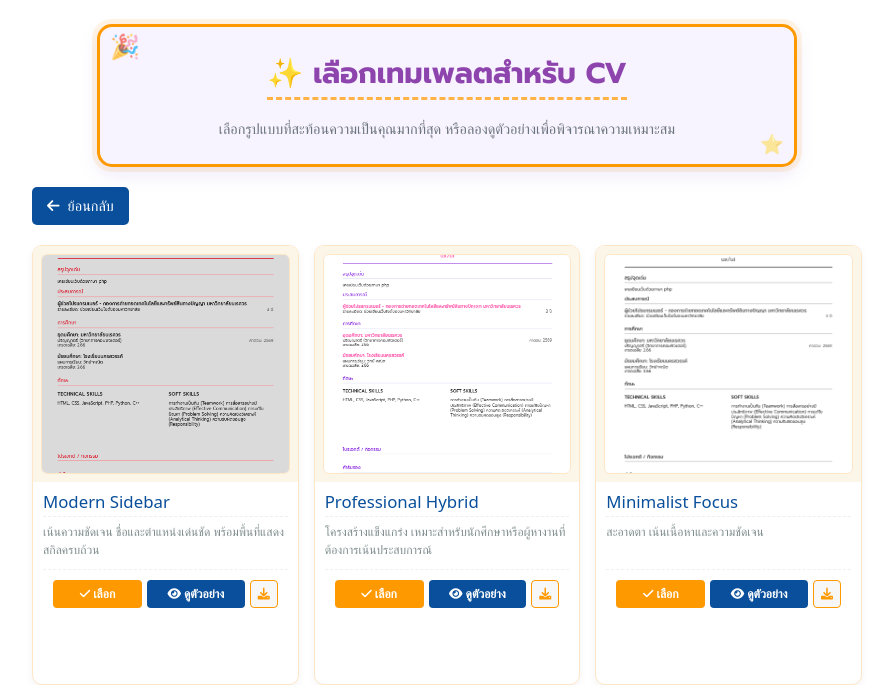
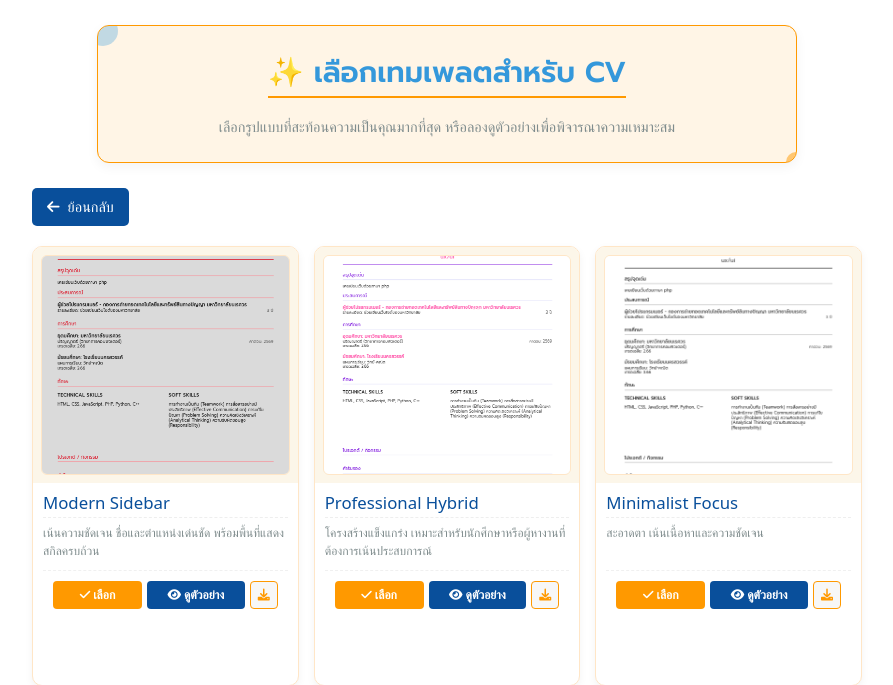
Before and after one commit to sasiwimon5247/cv-system, a PHP site: page /template.php in a window 1280 px wide. Shown: the part 100-785 px from the top of the page, without its empty margins (193-1086 px from the left). Run offline with PHP 8.4, Linux system fonts and the light colour scheme; a user stored in the database is signed in; data comes from the database, SQL or seed files in the repository; data that the repository does not hold is empty; some libraries are stand-ins or nearby versions.

Commit message:
change cv templat

```diff
--- a/style/template-selection.css
+++ b/style/template-selection.css
@@ -18,80 +18,76 @@
 }
 /* 💖 CSS สำหรับ Header น่ารัก มีลูกเล่น */
 
+/* 📌 CSS สำหรับ Header ธีม มินิมอล-น่ารัก (ส้ม, น้ำเงิน, ขาว, ครีม) */
 .page-header {
     text-align: center;
-    padding: 30px 20px 25px; /* เพิ่ม padding ให้มีพื้นที่มากขึ้น */
+    padding: 30px 20px 25px; /* เพิ่ม padding */
 
-    /* 🎨 สีพื้นหลังใหม่: ใช้สีพาสเทลอ่อนๆ */
-    background-color: #f7f3ff; /* สีลาเวนเดอร์อ่อนมาก */
+    /* 🎨 พื้นหลัง: ใช้สีครีมอ่อนเพื่อความนุ่มนวล */
+    background-color: #FFF5E6; /* ครีมอ่อน */
 
-    /* 📐 กรอบและลูกเล่น */
-    border: 3px solid #ff9900; /* กรอบหนา สีส้มหลัก */
-    border-radius: 15px; /* ขอบโค้งมนน่ารัก */
-    max-width: 700px; /* จำกัดความกว้างให้ดูเป็นกล่องมากขึ้น */
-    margin: 20px auto; /* จัดให้อยู่ตรงกลางและมีระยะห่าง */
+    /* 📐 กรอบ: มินิมอลด้วยขอบโค้งมนเล็กน้อย */
+    border: 1px solid #FF9900; /* กรอบเส้นบางสีส้ม */
+    border-radius: 12px; /* ขอบโค้งมน */
 
-    /* ✨ เงาแบบนุ่มนวลและมีสีสันเล็กน้อย */
-    box-shadow: 0 8px 20px rgba(100, 50, 200, 0.1), /* เงาหลักสีม่วงอ่อน */
-                0 0 0 5px rgba(255, 153, 0, 0.1); /* ขอบเรืองแสงสีส้มจางๆ */
+    /* ✨ เงา: ใช้เงาที่สะอาดตาและบางเบา */
+    box-shadow: 0 4px 12px rgba(0, 0, 0, 0.05); /* เงาสะอาดตา */
 
-    /* 🖼️ เพิ่มลูกเล่นกรอบด้านใน (ใช้ pseudo-element) */
-    position: relative; /* สำคัญสำหรับการใช้ ::after/::before */
-    overflow: hidden; /* ซ่อนส่วนที่เกินขอบ */
+    /* 🖼️ จัดวางให้อยู่ในกรอบกลางจอ */
+    max-width: 700px;
+    margin: 25px auto;
+
+    /* 🌟 สำหรับลูกเล่นตกแต่ง */
+    position: relative;
+    overflow: hidden;
 }
 
-/* เพิ่มองค์ประกอบตกแต่งเล็กน้อย */
+/* 🌟 ลูกเล่นตกแต่ง (จุดกลมเล็กๆ) */
 .page-header::before {
-    content: '🎉'; /* ไอคอนตกแต่ง */
+    content: '';
     position: absolute;
-    top: 5px;
-    left: 10px;
-    font-size: 1.5em;
-    opacity: 0.7;
-    animation: bounce 2s infinite; /* เพิ่มอนิเมชั่นเด้งดึ๋ง */
+    top: -10px;
+    left: -10px;
+    width: 30px;
+    height: 30px;
+    background-color: #3498DB; /* สีน้ำเงิน */
+    border-radius: 50%;
+    opacity: 0.3;
 }
 
 .page-header::after {
-    content: '⭐'; /* ไอคอนตกแต่ง */
+    content: '';
     position: absolute;
-    bottom: 5px;
-    right: 10px;
-    font-size: 1.2em;
+    bottom: -10px;
+    right: -10px;
+    width: 20px;
+    height: 20px;
+    background-color: #FF9900; /* สีส้ม */
+    border-radius: 50%;
     opacity: 0.5;
 }
 
-
-/* 📝 หัวข้อ H1 */
+/* 📝 หัวข้อ H1: ใช้สีน้ำเงินเพื่อความโดดเด่น */
 .page-header h1 {
     font-family: 'Prompt', sans-serif;
-    font-size: 1.8em; /* เพิ่มขนาดตัวอักษร */
-    color: #8e44ad; /* เปลี่ยนเป็นสีม่วงเข้ม */
+    font-size: 1.8em;
+    color: #3498DB; /* สีน้ำเงิน */
     margin-bottom: 8px;
-    font-weight: 700;
+    font-weight: 600;
 
-    /* 🌟 เพิ่มขีดเส้นใต้ที่ดูน่ารัก */
+    /* 🎈 ลูกเล่นเส้นแบ่งมินิมอล */
     display: inline-block;
-    border-bottom: 3px dashed #ffb347; /* เส้นประสีส้มน่ารัก */
+    border-bottom: 2px solid #FF9900; /* เส้นแบ่งสีส้ม */
     padding-bottom: 5px;
 }
 
 /* 💬 ข้อความบรรยาย P */
 .page-header p {
     font-size: 0.9em;
-    color: #6c757d; /* สีเทาเข้มขึ้นเล็กน้อย */
-    max-width: 500px;
+    color: #7f8c8d; /* สีเทากลาง */
+    max-width: 550px;
     margin: 10px auto 0;
     line-height: 1.5;
-}
-
-/* 🤸‍♀️ Keyframes สำหรับอนิเมชั่นเด้งดึ๋ง */
-@keyframes bounce {
-  0%, 100% {
-    transform: translateY(0);
-  }
-  50% {
-    transform: translateY(-5px);
-  }
 }
 .back-to-fillout {
     max-width: 850px;
```
